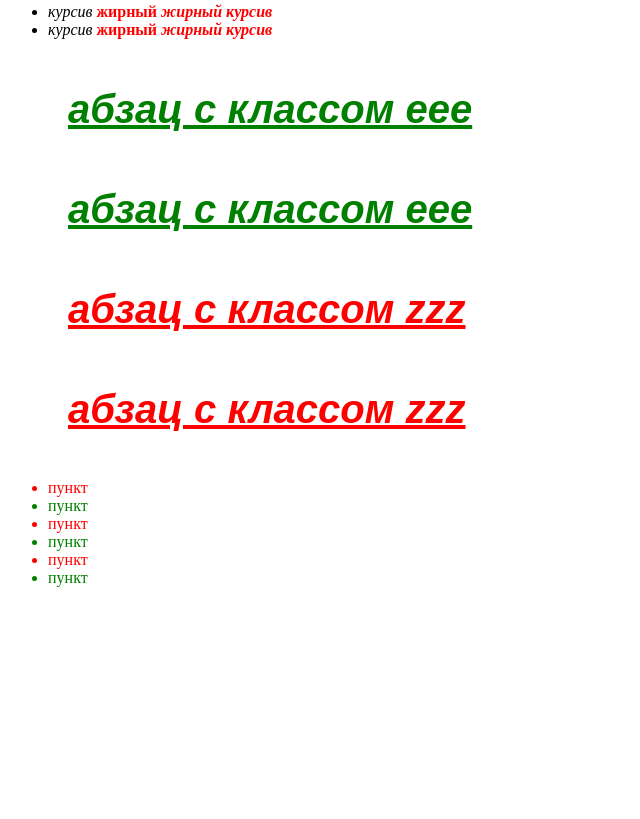
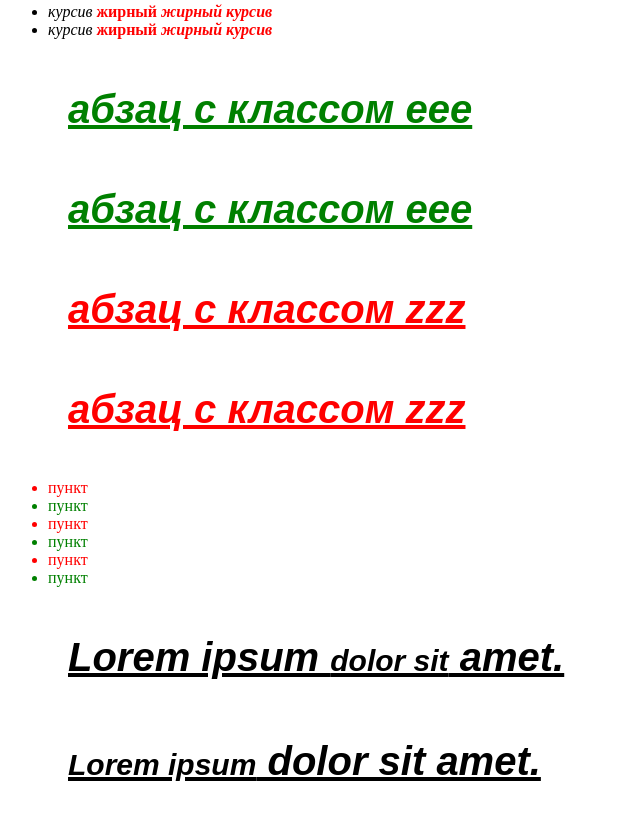
Before and after one commit to yurastepanenko/code.mu, a plain HTML site: page css/pract_2.html in a window 1280 px wide. Shown: the part 803-1622 px from the top of the page, without its empty margins (0-640 px from the left). Before the commit the page ends 1406 px from the top, so only its background shows below. Drawn offline with Linux system fonts and the light colour scheme.

Commit message:
28 / 115 ready (span)

```diff
--- a/css/pract_2.html
+++ b/css/pract_2.html
@@ -61,5 +61,11 @@
 	<li class="odd">пункт</li>
 	<li class="eve">пункт</li>
 </ul>
+<p>
+	Lorem ipsum <span class="xxx">dolor sit</span> amet.
+</p>
+<p>
+	<span class="xxx">Lorem ipsum</span> dolor sit amet.
+</p>
 </body>
 </html>
--- a/css/styles2.css
+++ b/css/styles2.css
@@ -47,3 +47,6 @@ li > b {
 .eve {
 	color: green;
 }
+.xxx {
+    font-size: 30px;
+}
```
